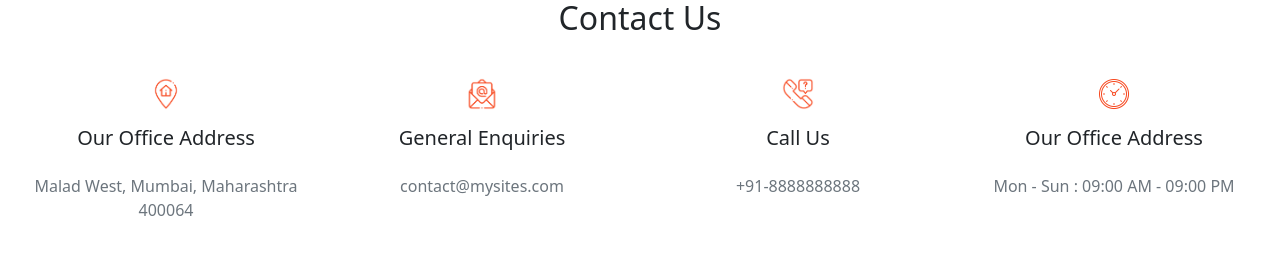
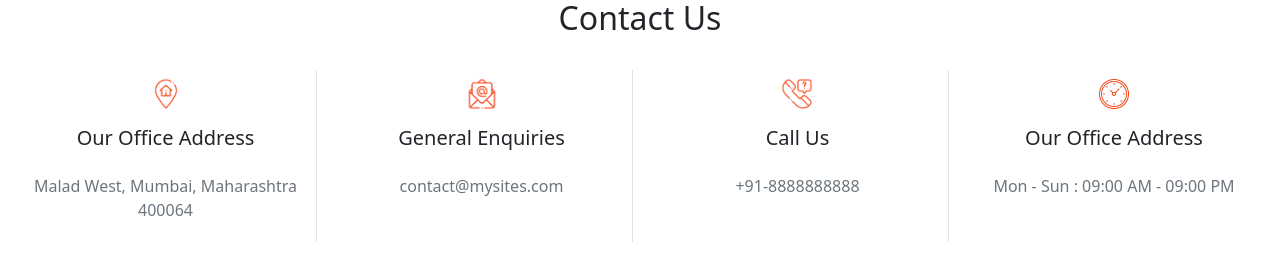
Before and after one commit to ManojKumar-NMBR/tre-ui, an Angular app: page / in a window 1280 px wide. Shown: the part 1342-1622 px from the top of the page. Built offline with nearby package versions, Linux system fonts and the light colour scheme.

Commit message:
ngfor style changes

```diff
--- a/src/app/app.component.html
+++ b/src/app/app.component.html
@@ -80,14 +80,14 @@
   <div class="row contactUs" id="contactUs">
     <h2 class="text-center">Contact Us</h2>
     <div class="cardList mt-4">
-      <div class="cardListItem" *ngFor="let contact of contactData">
+      <div class="cardListItem" [ngClass]="{'border-end': !last}" *ngFor="let contact of contactData; let last = last">
         <div class="card border-0 pt-2">
           <div class="d-flex justify-content-center">
             <img src="../assets/images/contactus/{{contact.image}}" class="card-img-top" alt="...">
           </div>
           <div class="card-body">
             <h5 class="card-title text-center">{{ contact.title }}</h5>
-            <p class="card-text my-4 text-secondary">{{ contact.content }}</p>
+            <p class="card-text mt-4 mb-1 text-secondary">{{ contact.content }}</p>
           </div>
         </div>
       </div>
```
